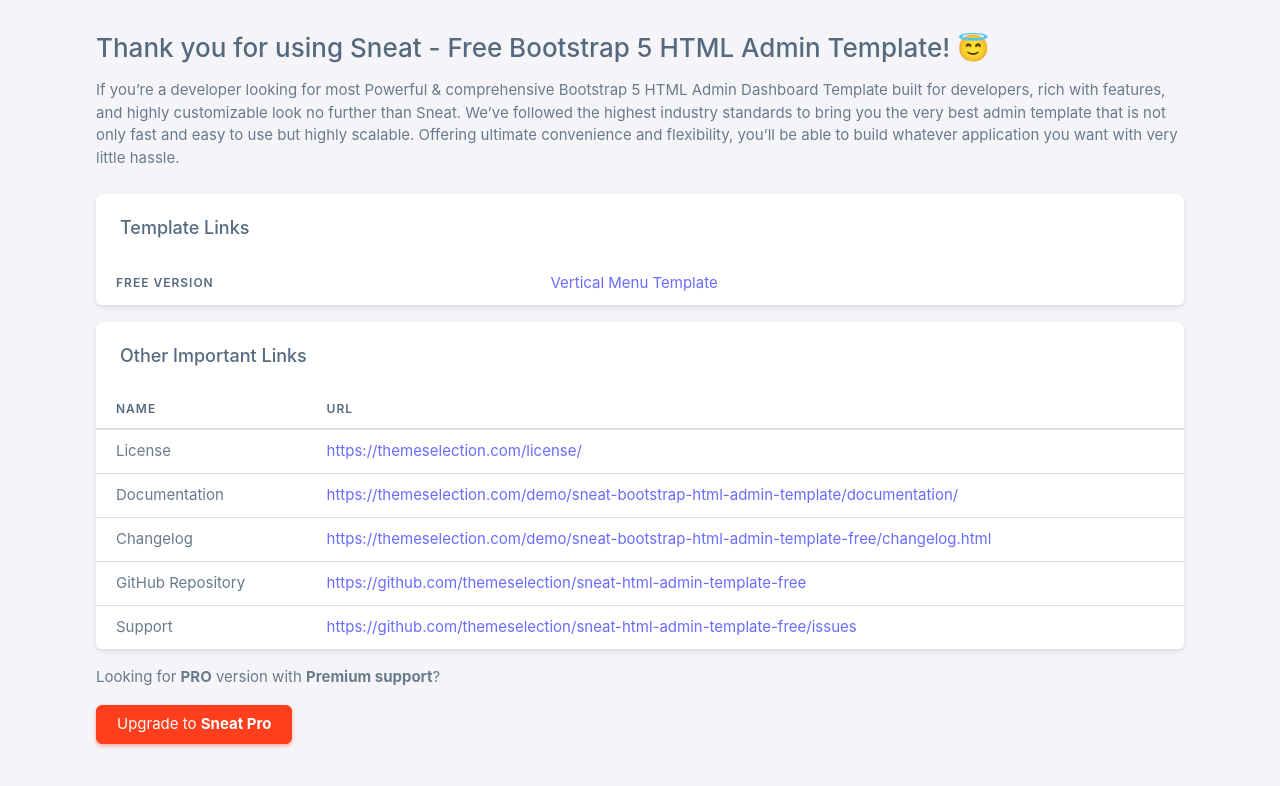
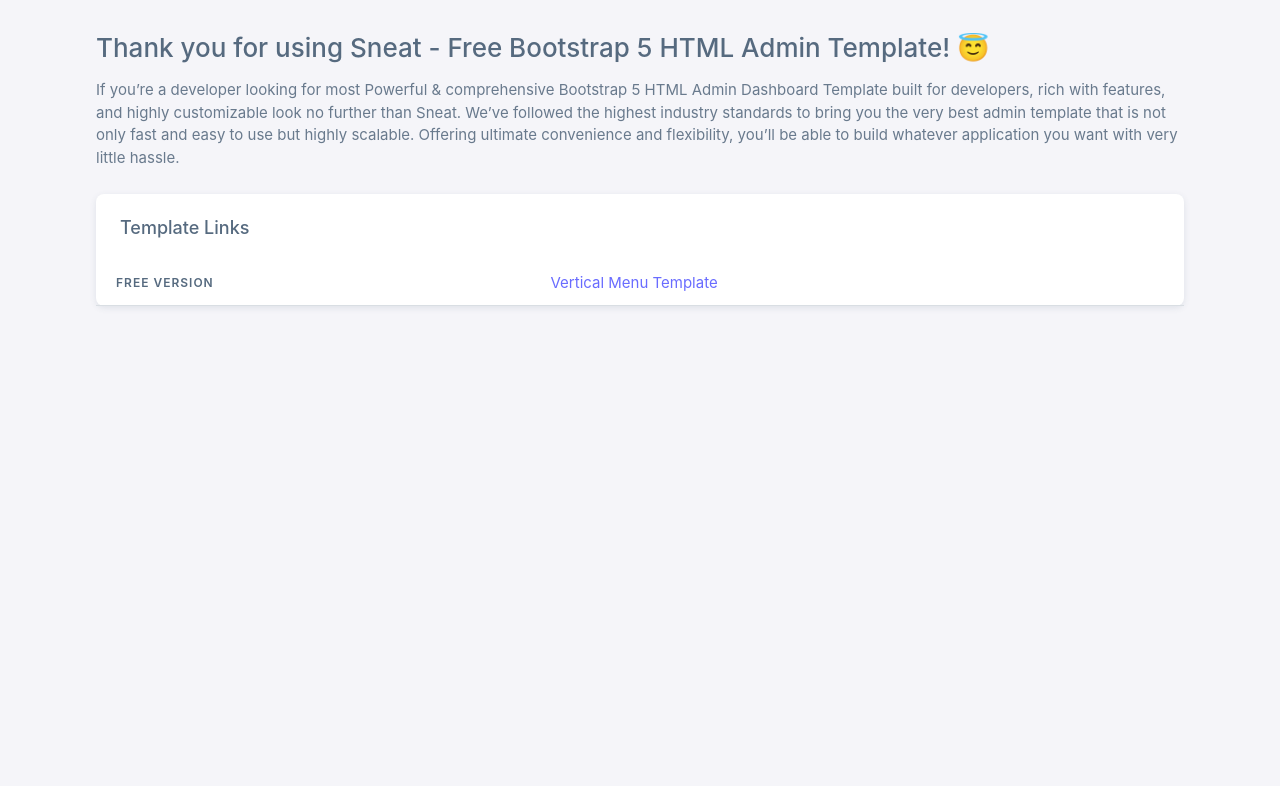
Before and after one commit to prabhatdocs/sneat, a plain HTML site: page index.html in a window 1280 px wide. Drawn offline with Linux system fonts and the light colour scheme.

Commit message:
Update index.html

```diff
--- a/index.html
+++ b/index.html
@@ -54,76 +54,6 @@
               </tr>
             </tbody>
           </table>
-          <!--/ Template Demo Links -->
-        </div>
-      </div>
-
-      <div class="col-12 mb-3">
-        <div class="card">
-
-          <h5 class="card-header">Other Important Links</h5>
-          <!-- Other Links -->
-          <table class="table">
-            <thead>
-              <tr>
-                <th scope="col">Name</th>
-                <th scope="col">URL</th>
-              </tr>
-            </thead>
-            <tbody>
-
-              <tr>
-                <td>License </td>
-                <td>
-                  <a href="https://themeselection.com/license/" target="_blank">https://themeselection.com/license/</a>
-                </td>
-              </tr>
-
-              <tr>
-                <td>Documentation</td>
-                <td>
-                  <a href="https://themeselection.com/demo/sneat-bootstrap-html-admin-template/documentation/"
-                    target="_blank">https://themeselection.com/demo/sneat-bootstrap-html-admin-template/documentation/</a>
-                </td>
-              </tr>
-
-              <tr>
-                <td>Changelog</td>
-                <td>
-                  <a href="https://themeselection.com/demo/sneat-bootstrap-html-admin-template-free/changelog.html"
-                    target="_blank">https://themeselection.com/demo/sneat-bootstrap-html-admin-template-free/changelog.html</a>
-                </td>
-              </tr>
-
-
-              <tr>
-                <td>GitHub Repository</td>
-                <td>
-                  <a href="https://github.com/themeselection/sneat-html-admin-template-free"
-                    target="_blank">https://github.com/themeselection/sneat-html-admin-template-free</a>
-                </td>
-              </tr>
-
-
-              <tr>
-                <td>Support</td>
-                <td>
-                  <a href="https://github.com/themeselection/sneat-html-admin-template-free/issues"
-                    target="_blank">https://github.com/themeselection/sneat-html-admin-template-free/issues</a>
-                </td>
-              </tr>
-
-            </tbody>
-          </table>
-          <!--/ Other Links -->
-        </div>
-      </div>
-
-      <div class="col-12 mb-3">
-        <p>Looking for <strong>PRO</strong> version with <strong>Premium support</strong>?</p>
-        <div class="upgrade-to-pro">
-          <a href="https://themeselection.com/products/sneat-bootstrap-html-admin-template/" target="_blank"
-            class="btn btn-danger">Upgrade to <strong>Sneat Pro</strong></a>
         </div>
       </div>
     </div>
```
